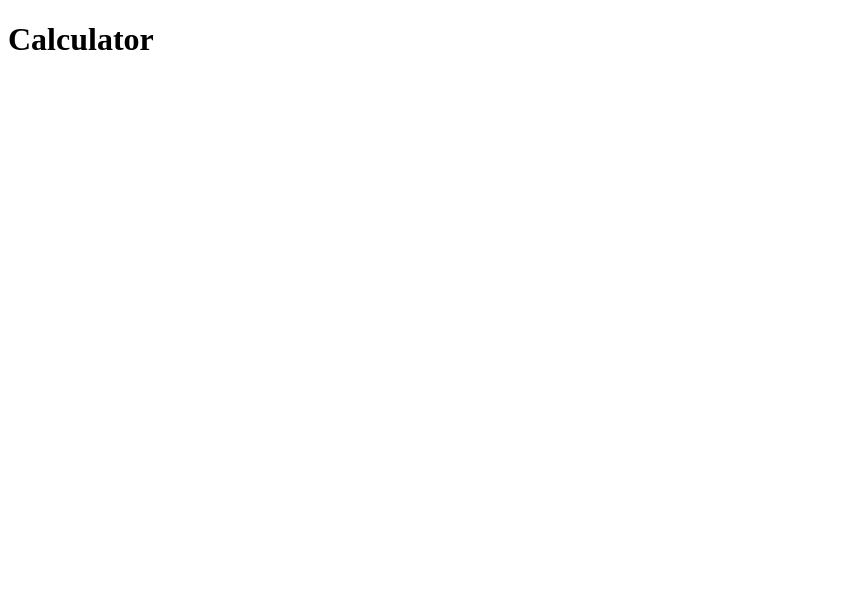
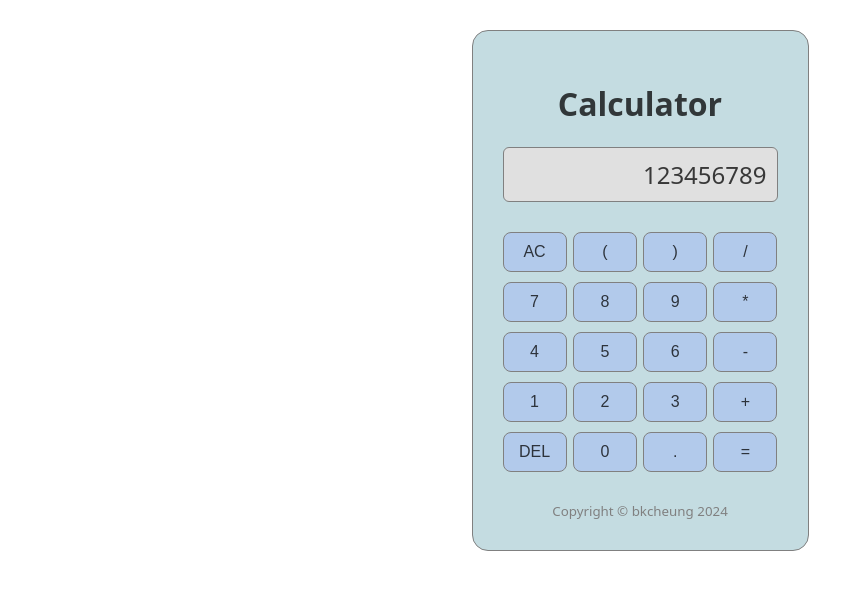
Before and after one commit to bkcheung/Calculator, a plain HTML site: page index.html in a window 1280 px wide. Shown: the whole page, without its empty margins (0-863 px from the left). Drawn offline with Linux system fonts and the light colour scheme.

Commit message:
Add basic HTML and CSS for calculator

```diff
--- a/index.html
+++ b/index.html
@@ -20,9 +20,42 @@
             <div class="top">
                 <h1 class="title">Calculator</h1>
             </div>
-            <div class="middle">
-
+            <div class="display">
+                <div>123456789</div>
             </div>
+            <div class="buttons">
+                <div class="button-row">
+                    <button class="button">AC</button>
+                    <button class="button">(</button>
+                    <button class="button">)</button>
+                    <button class="button">/</button>
+                </div>
+                <div class="button-row">
+                    <button class="button">7</button>
+                    <button class="button">8</button>
+                    <button class="button">9</button>
+                    <button class="button">*</button>
+                </div>
+                <div class="button-row">
+                    <button class="button">4</button>
+                    <button class="button">5</button>
+                    <button class="button">6</button>
+                    <button class="button">-</button>
+                </div>
+                <div class="button-row">
+                    <button class="button">1</button>
+                    <button class="button">2</button>
+                    <button class="button">3</button>
+                    <button class="button">+</button>
+                </div>
+                <div class="button-row">
+                    <button class="button">DEL</button>
+                    <button class="button">0</button>
+                    <button class="button">.</button>
+                    <button class="button">=</button>
+                </div>
+            </div>
+            <div class="footer">Copyright © bkcheung 2024</div>
         </div>
 
         <script src="" async defer></script>
--- a/styles.css
+++ b/styles.css
@@ -0,0 +1,60 @@
+body {
+    font-family:system-ui, -apple-system, BlinkMacSystemFont, 'Segoe UI', Roboto, Oxygen, Ubuntu, Cantarell, 'Open Sans', 'Helvetica Neue', sans-serif;
+    color:rgba(0, 0, 0, 0.75);
+    padding: 30px;
+    margin: 0 auto;
+    min-width: 330px;
+    justify-content: center;
+    display: flex;
+}
+
+.footer{
+    margin: 30px 30px 0px 30px;
+    font-size: smaller;
+    color: grey;
+}
+.console{
+    background-color:rgb(196, 220, 225);
+    padding: 30px;
+    margin: 0 auto;
+    border: 1px solid grey;
+    border-radius:1em;
+    max-width: 275px;
+    text-align: center;
+    flex: 1;
+}
+.display{
+    background-color: rgb(224, 224, 224);
+    font-size: x-large;
+    padding: 10px;
+    border: 1px solid grey;
+    border-radius: 0.25em;
+    text-align: right;
+    flex:1;
+}
+
+.buttons{
+    margin-top: 30px;
+    flex:1;
+}
+
+.button-row{
+    justify-content: space-between;
+    margin: 10px 0px 10px 0px;
+    flex: 1;
+    display: flex;
+}
+
+.button{
+    color:rgba(0, 0, 0, 0.75);
+    background-color: rgb(178, 202, 235);
+    padding: 10px;
+    font-size: medium;
+    width: 4em;
+    border: 1px solid grey;
+    border-radius: 0.5em;
+}
+
+.button:active{
+    background-color: rgb(139, 157, 184);
+}
```
